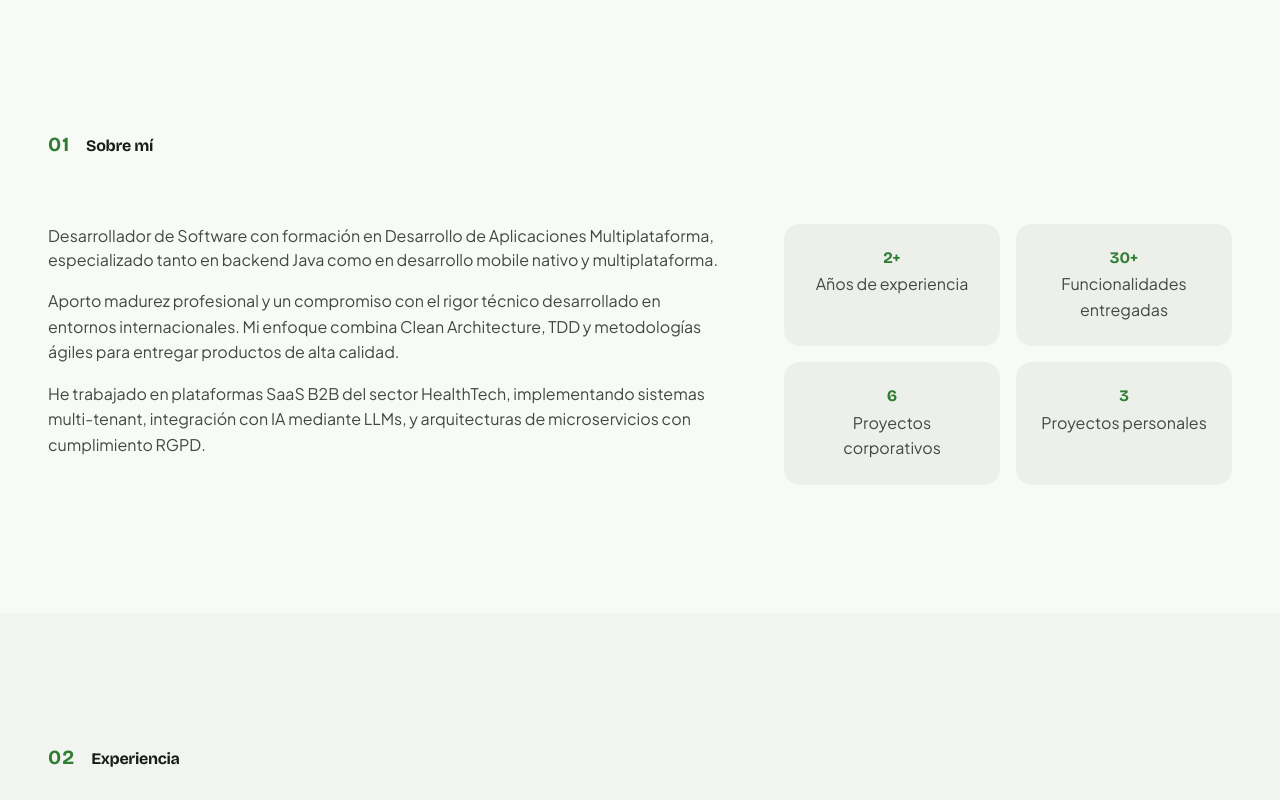
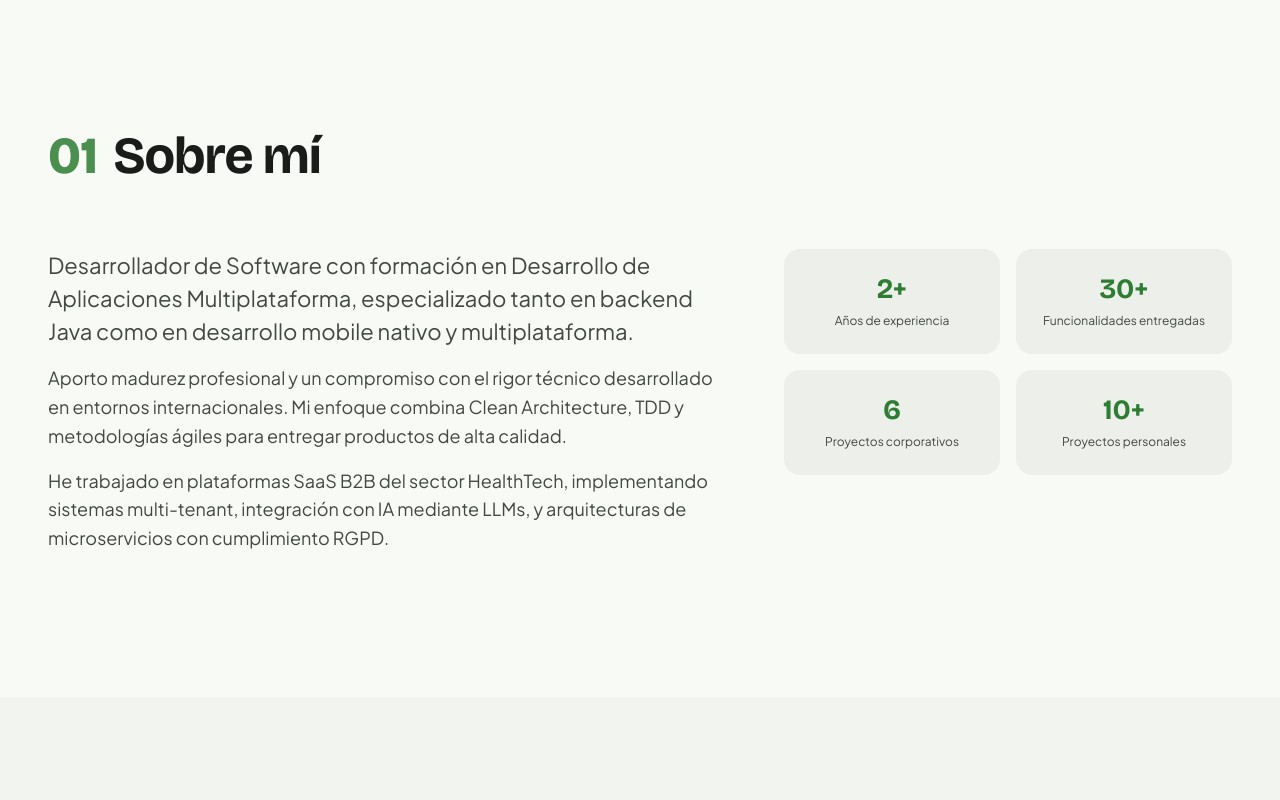
Before and after one commit to ALaLodev/portfolio, a plain HTML site: page index.html in a window 1280 px wide. Shown: the part 800-1600 px from the top of the page. Drawn offline with nearby package versions, Linux system fonts and the light colour scheme.

Commit message:
fix: corergido pequeños bugs de títulos

```diff
--- a/index.html
+++ b/index.html
@@ -113,7 +113,7 @@
                             <span class="stat-label" data-i18n="stat_corporate">Proyectos corporativos</span>
                         </div>
                         <div class="stat-card">
-                            <span class="stat-number">3</span>
+                            <span class="stat-number">10+</span>
                             <span class="stat-label" data-i18n="stat_personal">Proyectos personales</span>
                         </div>
                     </div>
--- a/styles.css
+++ b/styles.css
@@ -53,15 +53,15 @@
     --md-sys-shape-corner-full: 9999px;
 
     /* Typography scale (fluid) */
-    --md-sys-typescale-display-large: clamp(8rem, 25vw, 35rem) / 0.85;
-    --md-sys-typescale-headline-large: clamp(2.25rem, 4vw + 0.75rem, 3.25rem) / 1.15;
-    --md-sys-typescale-headline-medium: clamp(1.375rem, 2.5vw + 0.5rem, 1.75rem) / 1.3;
-    --md-sys-typescale-title-large: clamp(1.125rem, 2vw + 0.25rem, 1.375rem) / 1.4;
-    --md-sys-typescale-title-medium: clamp(1rem, 1.5vw + 0.25rem, 1.125rem) / 1.5;
-    --md-sys-typescale-body-large: clamp(1rem, 1.5vw + 0.125rem, 1.125rem) / 1.6;
-    --md-sys-typescale-body-medium: 0.875rem / 1.5;
-    --md-sys-typescale-label-large: 0.875rem / 1.4;
-    --md-sys-typescale-label-small: 0.75rem / 1.4;
+    --md-sys-typescale-display-large: clamp(4rem, 10vw, 8rem);
+    --md-sys-typescale-headline-large: clamp(2.25rem, 4vw + 0.75rem, 3.25rem);
+    --md-sys-typescale-headline-medium: clamp(1.375rem, 2.5vw + 0.5rem, 1.75rem);
+    --md-sys-typescale-title-large: clamp(1.125rem, 2vw + 0.25rem, 1.375rem);
+    --md-sys-typescale-title-medium: clamp(1rem, 1.5vw + 0.25rem, 1.125rem);
+    --md-sys-typescale-body-large: clamp(1rem, 1.5vw + 0.125rem, 1.125rem);
+    --md-sys-typescale-body-medium: 0.875rem;
+    --md-sys-typescale-label-large: 0.875rem;
+    --md-sys-typescale-label-small: 0.75rem;
 
     /* Motion */
     --md-sys-motion-duration-short-1: 100ms;
@@ -426,10 +426,10 @@
 .hero-title {
     font-size: var(--md-sys-typescale-display-large);
     font-weight: 700;
-    line-height: 1.05;
+    line-height: 0.85;
     letter-spacing: -0.04em;
     color: var(--md-sys-color-on-surface);
-    margin-bottom: var(--space-sm);
+    margin-bottom: var(--space-md);
 }
 
 .hero-eyebrow {
@@ -587,27 +587,21 @@
 
 .section-label {
     display: inline-block;
-    font-size: clamp(0.875rem, 2vw, 1.25rem);
-    font-weight: 700;
+    font-size: var(--md-sys-typescale-headline-large);
+    font-weight: 800;
     color: var(--md-sys-color-primary);
-    letter-spacing: 0.05em;
+    letter-spacing: -0.01em;
     font-family: 'Bricolage Grotesque', sans-serif;
     margin-bottom: 0;
+    line-height: 1;
+    opacity: 0.85;
 }
 
 .section-title {
     font-size: var(--md-sys-typescale-headline-large);
     font-weight: 700;
     color: var(--md-sys-color-on-surface);
-}
-
-.section-label {
-    display: inline-block;
-    font-size: clamp(0.875rem, 2vw, 1.25rem);
-    font-weight: 700;
-    color: var(--md-sys-color-primary);
-    letter-spacing: 0.05em;
-    font-family: 'Bricolage Grotesque', sans-serif;
+    line-height: 1.1;
 }
 
 /* --- About --- */
```
